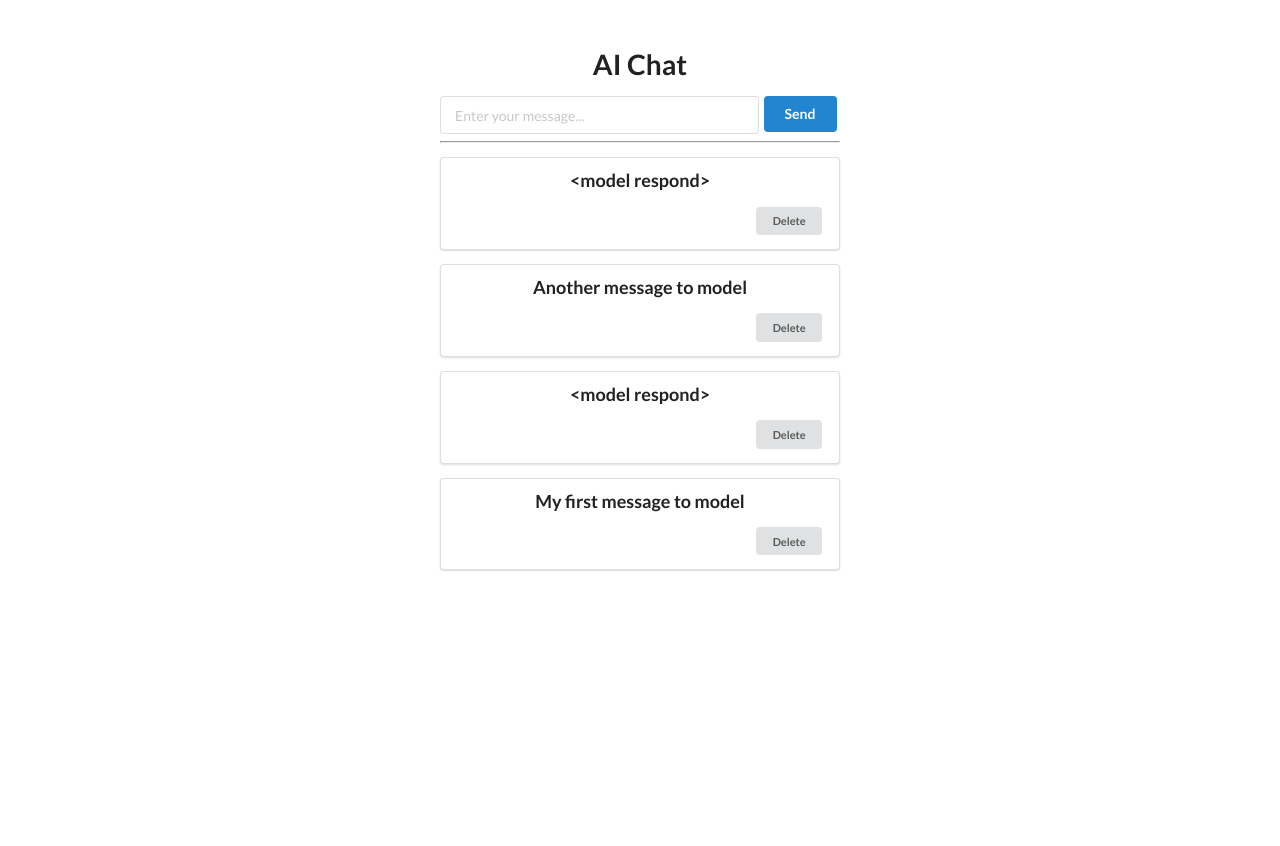
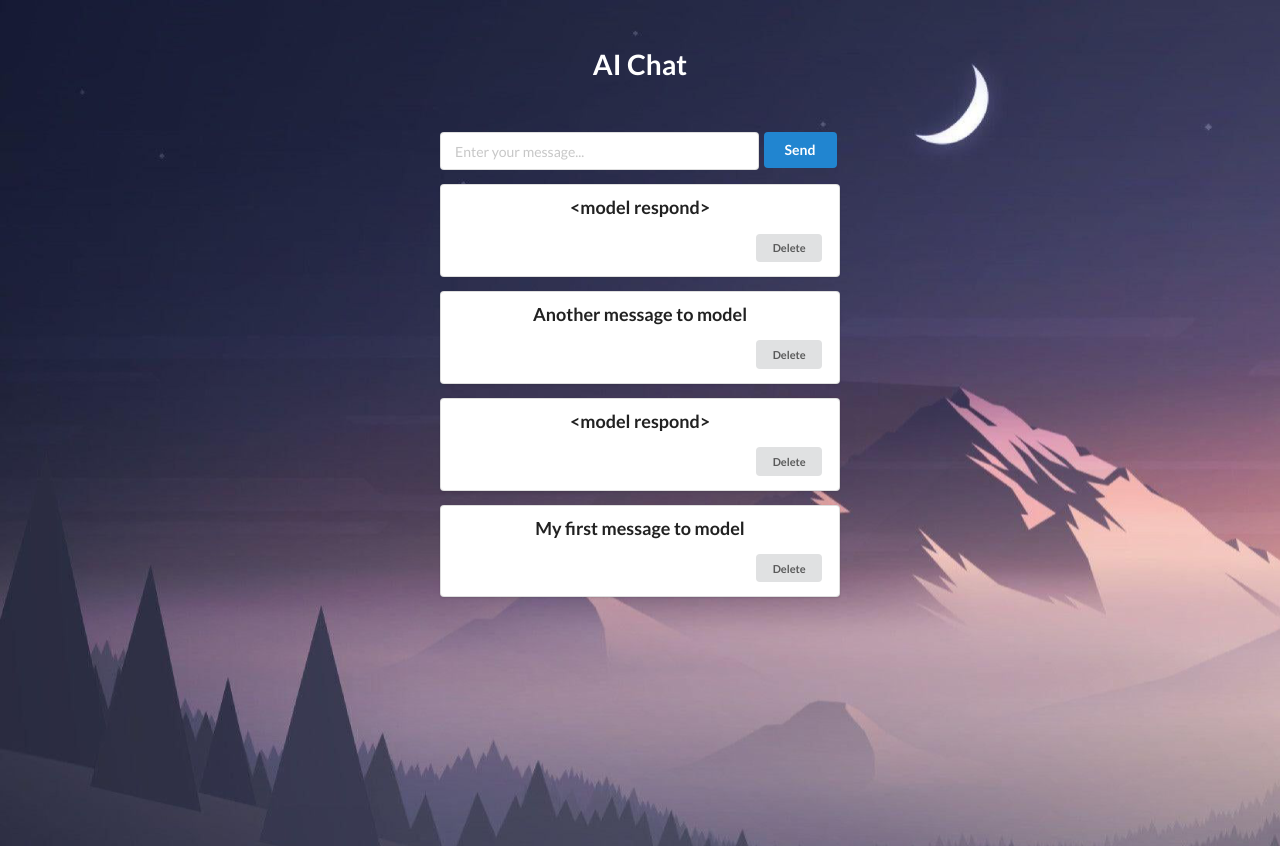
Before and after one commit to AKAD0/Diploma_Project, a Flask app: page / in a window 1280 px wide. Run offline with Flask 3, Linux system fonts and the light colour scheme.

Commit message:
modified:   __pycache__/app.cpython-312.pyc 	modified:   instance/db.sqlite 	new file:   static/background.png 	modified:   templates/base.html

```diff
--- a/templates/base.html
+++ b/templates/base.html
@@ -15,6 +15,9 @@
             display: inline-block;
             vertical-align: top;
         }
+        body {
+            background-image: url('static/background.png');
+        }
     </style>
 </head>
 
@@ -22,11 +25,12 @@
 <!-- body -->
 <body>
     <div style="width:400px; margin-top:50px;" class="ui container">
-        <h1 class="ui center aligned header">AI Chat</h1>
+        <h1 class="ui center aligned header" style="color:white;">AI Chat</h1>
 
         <!-- text field & button  -->
         <!-- // <form> has <input> field to submit it
                 to "/button" endpoint when <button> pressed  -->
+        <div style="margin-top:50px;">
             <form class="ui form" action="/button" method="post" style="display:flex">
                 <div class="inline" style="flex-grow:1;">
                     <input type="text" name="prompt" placeholder="Enter your message...">
@@ -35,9 +39,7 @@
                     <button class="ui blue button" id="button" type="submit">Send</button>
                 </div>
             </form>
-
-        <!-- draw horizontal line -->
-        <hr>
+        </div>
 
         <!-- load DB samples -->
         {% for history in history_list[::-1] %}
```
Also changed, not shown: instance/db.sqlite, static/background.png (added). Lines whose indentation alone changed are shown as unchanged.
